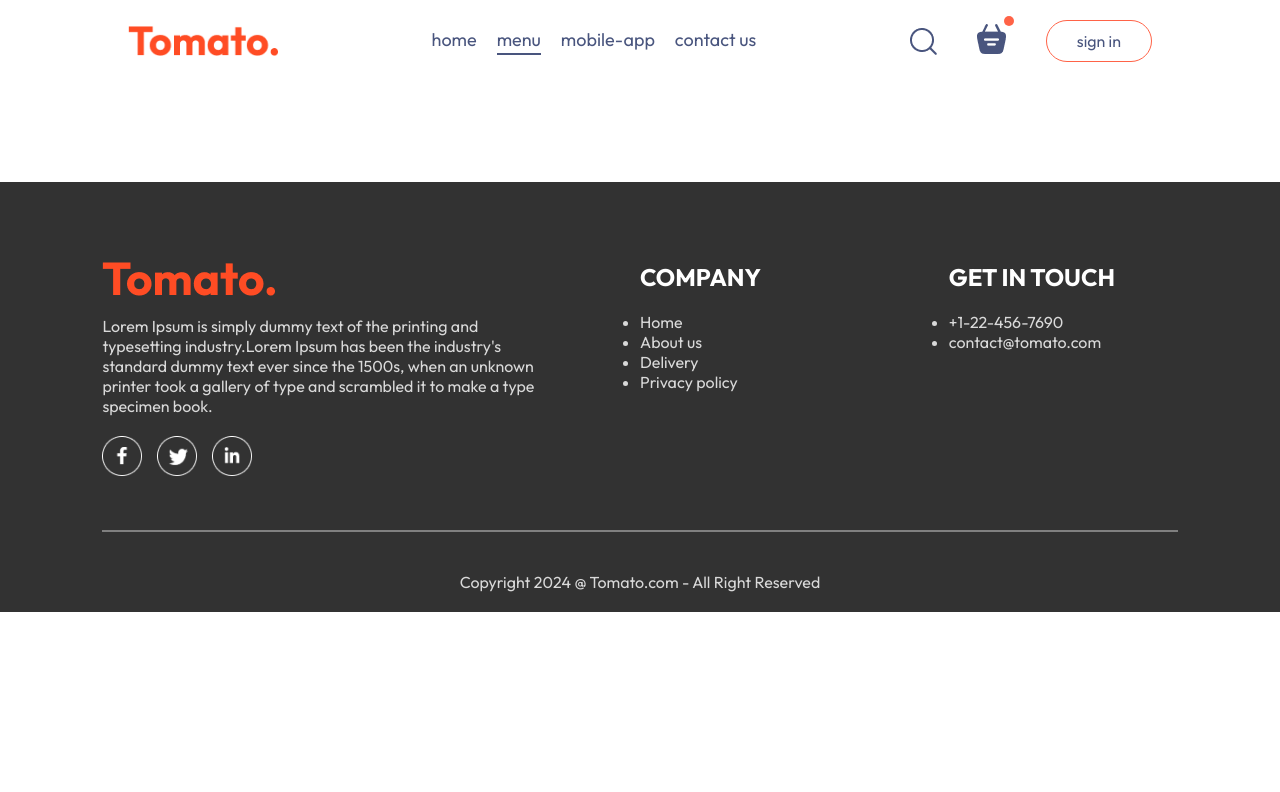
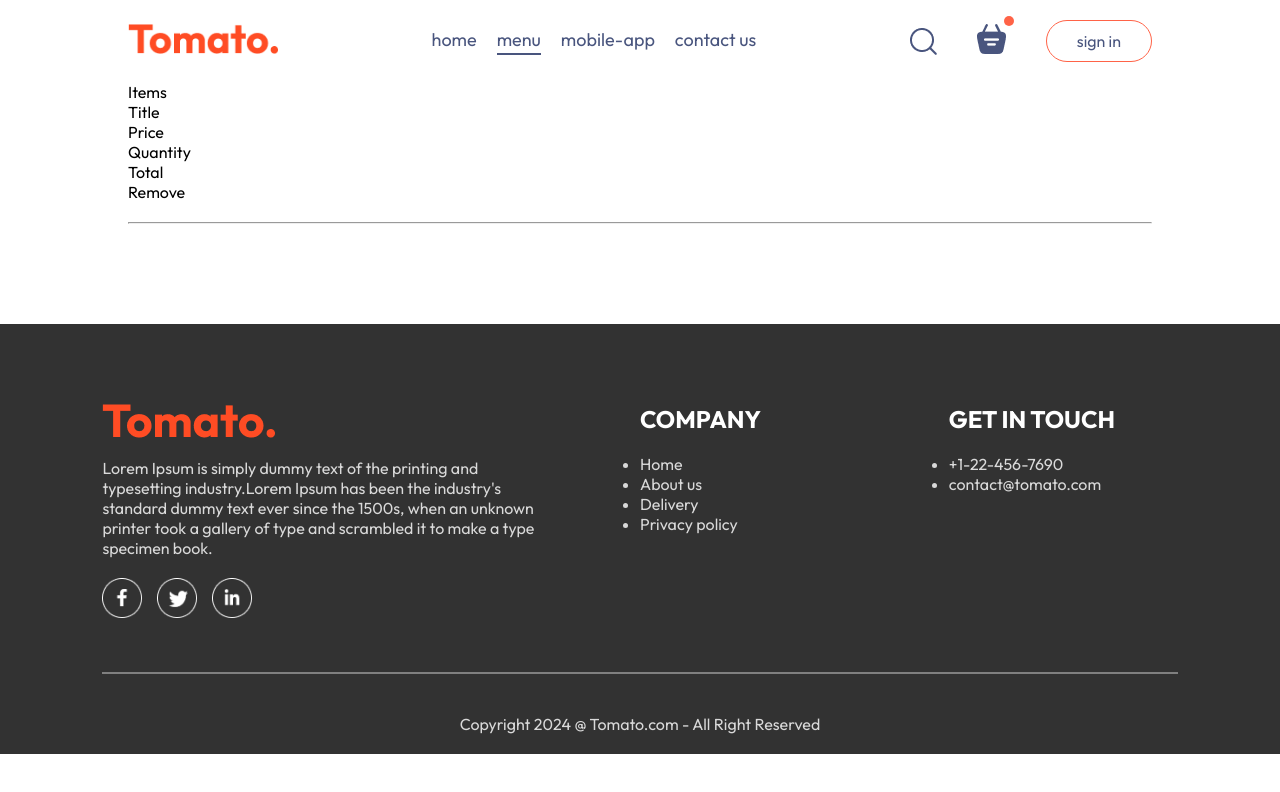
Before and after one commit to Priya-Satpathy/Foodapp-website, a React (Vite) app: page /cart in a window 1280 px wide. Shown: the top 792 px of the page. Built offline with nearby package versions, Linux system fonts and the light colour scheme.

Commit message:
content added

```diff
--- a/src/Components/Navbar/Navbar.jsx
+++ b/src/Components/Navbar/Navbar.jsx
@@ -8,7 +8,7 @@
   return (
 
     <div className='navbar'>
-      <img src= {assets.logo} alt="" className='logo'/>
+    <Link to = '/'><img src= {assets.logo} alt="" className='logo'/></Link>
       <ul className= "navbar-menu">
         <Link to='/' onClick={()=>setMenu("home")} className= {menu=== "home" ? "active": ""}>home</Link>
         <a href='#explore-menu' onClick={()=>setMenu("menu")} className= {menu === "menu" ? "active": ""}>menu</a>
@@ -18,7 +18,7 @@
       <div className="navbar-right">
         <img src= {assets.search_icon} alt="" />
         <div className="navbar-search-icon">
-            <img src= {assets.basket_icon} alt="" />
+           <Link to= '/cart'><img src= {assets.basket_icon} alt="" /></Link>
             <div className= "dot">
             </div>
 
--- a/src/Pages/Cart/Cart.jsx
+++ b/src/Pages/Cart/Cart.jsx
@@ -1,9 +1,36 @@
 import React, { useContext } from 'react'
 import './Cart.css'
+import { StoreContext } from '../../Context/StoreContext'
+
 const Cart = () => {
 
+  const{cartItems,food_list,removeFromCart} = useContext(StoreContext)
   return (
-    <div>
+    <div className='cart'>
+      <div className='cart-items'>
+        <div className='cart-items-title'>
+            <p>Items</p>
+            <p>Title</p>
+            <p>Price</p>
+            <p>Quantity</p>
+            <p>Total</p>
+            <p>Remove</p>
+
+        </div>
+        <br />
+        <hr />
+        {food_list.map((item,index)=>{
+            if(cartItems[item._id]>0)
+            {
+              return(
+                <div className='cart-items-title cart-items-item'>
+                      <p>{item.name}</p>
+                </div>
+              )
+            }
+        })}
+
+      </div>
 
     </div>
   )
```
